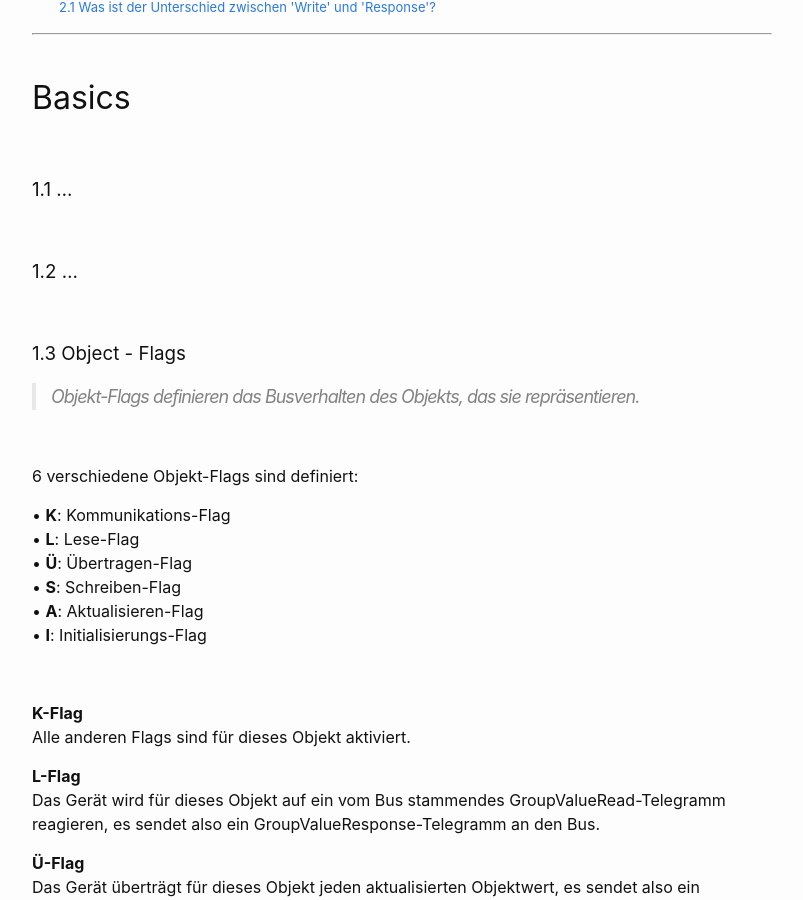
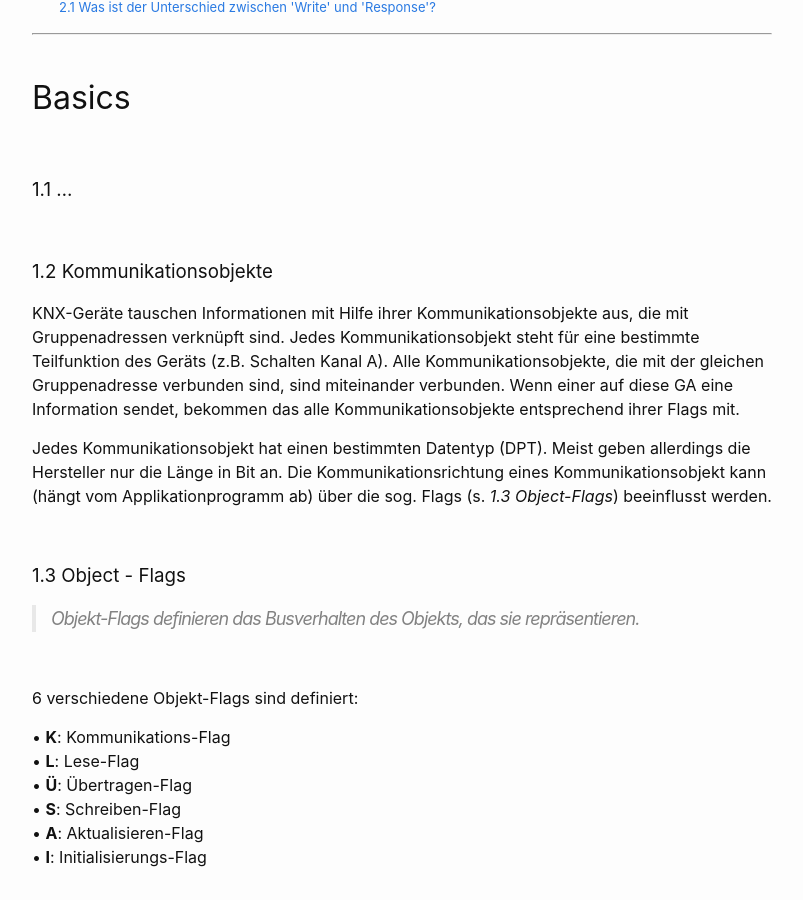
Before and after one commit to Hautaklyttn/progDocs, a Jekyll site: the page built from docs/articles/knx_basics.md, in a window 1280 px wide and 900 px high, scrolled down 477 px. Shown: the whole window, without its empty margins (238-1041 px from the left). Built offline with Jekyll 4.4.1, drawn with Linux system fonts in a browser that asks for light colours.

Commit message:
Update knx_basics.md

```diff
--- a/docs/articles/knx_basics.md
+++ b/docs/articles/knx_basics.md
@@ -34,7 +34,11 @@ layout: default
 &nbsp;
 
 <a name="ch1-2"></a>
-### 1.2 ...
+### 1.2 Kommunikationsobjekte
+KNX-Geräte tauschen Informationen mit Hilfe ihrer Kommunikationsobjekte aus, die mit Gruppenadressen verknüpft sind. Jedes Kommunikationsobjekt steht für eine bestimmte Teilfunktion des Geräts (z.B. Schalten Kanal A). Alle Kommunikationsobjekte, die mit der gleichen Gruppenadresse verbunden sind, sind miteinander verbunden. Wenn einer auf diese GA eine Information sendet, bekommen das alle Kommunikationsobjekte entsprechend ihrer Flags mit.
+
+Jedes Kommunikationsobjekt hat einen bestimmten Datentyp (DPT). Meist geben allerdings die Hersteller nur die Länge in Bit an.
+Die Kommunikationsrichtung eines Kommunikationsobjekt kann (hängt vom Applikationprogramm ab) über die sog. Flags (s. *1.3 Object-Flags*) beeinflusst werden.
 
 &nbsp;
 
```
